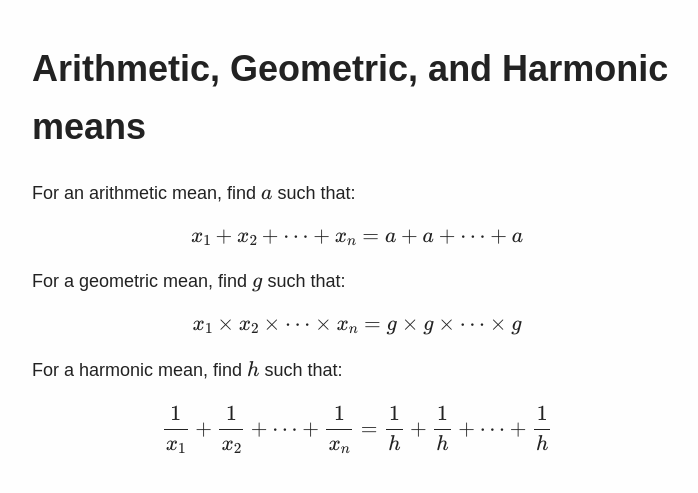
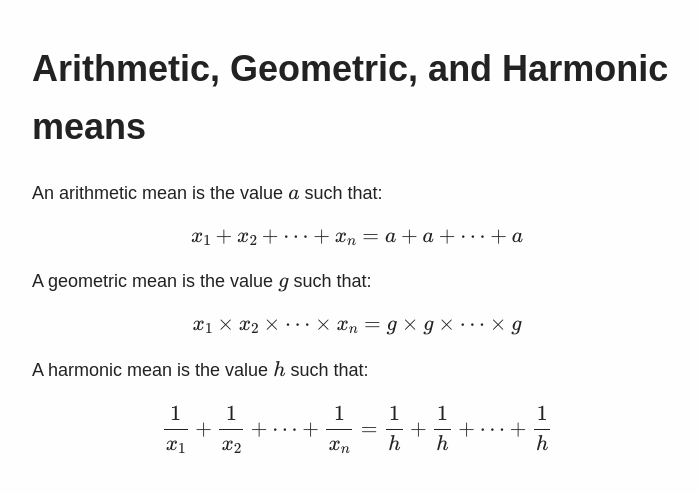
Before and after one commit to arussellk/arussellk.github.io, a Jekyll site: the page built from _pages/means.md, in a window 1280 px wide. Shown: the top 493 px of the page, without its empty margins (283-981 px from the left). Built offline with Jekyll 4.4.1, drawn with Linux system fonts in a browser that asks for light colours; formulas are drawn with MathJax 3.

Commit message:
Reword means

```diff
--- a/_pages/means.md
+++ b/_pages/means.md
@@ -4,19 +4,19 @@ title: Arithmetic, Geometric, and Harmonic means
 has_math: true
 ---
 
-For an arithmetic mean, find $$a$$ such that:
+An arithmetic mean is the value $$a$$ such that:
 
 $$
 x_1+x_2+\cdots+x_n = a+a+\cdots+a
 $$
 
-For a geometric mean, find $$g$$ such that:
+A geometric mean is the value $$g$$ such that:
 
 $$
 x_1 \times x_2 \times \cdots \times x_n = g \times g \times \cdots \times g
 $$
 
-For a harmonic mean, find $$h$$ such that:
+A harmonic mean is the value $$h$$ such that:
 
 $$
 \frac{1}{x_1}+\frac{1}{x_2}+\cdots+\frac{1}{x_n}=\frac{1}{h}+\frac{1}{h}+\cdots+\frac{1}{h}
```
